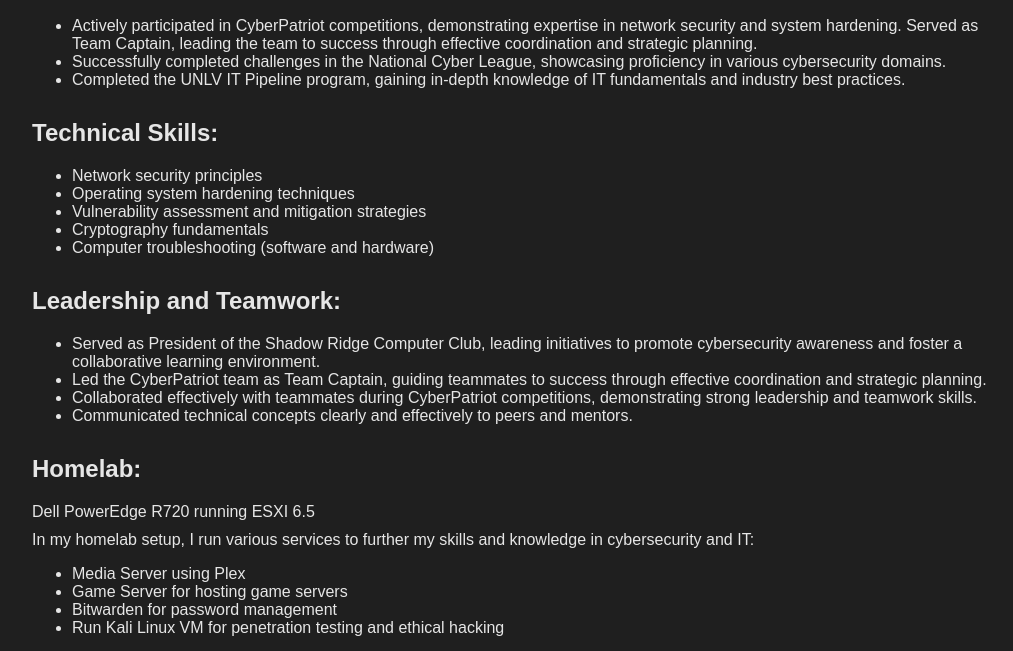
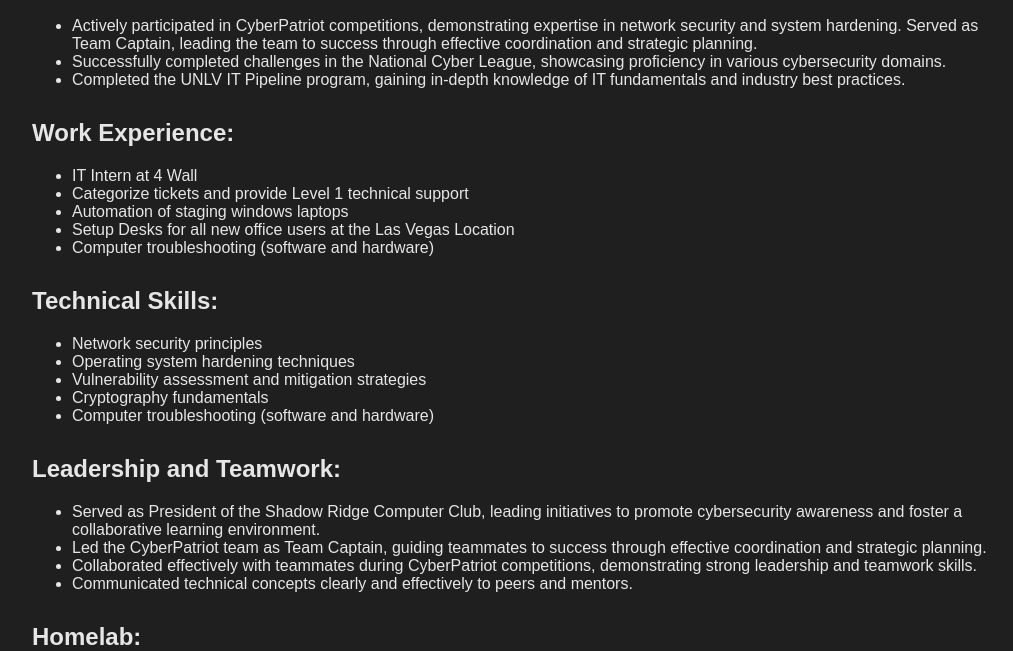
Before and after one commit to Ravager2019/Ravager2019.github.io, a plain HTML site: page experience.html in a window 1280 px wide. Shown: the part 149-800 px from the top of the page, without its empty margins (128-1141 px from the left). Drawn offline with Linux system fonts and the light colour scheme.

Commit message:
update with more job exp

```diff
--- a/experience.html
+++ b/experience.html
@@ -22,6 +22,17 @@
                 <li>Actively participated in CyberPatriot competitions, demonstrating expertise in network security and system hardening. Served as Team Captain, leading the team to success through effective coordination and strategic planning.</li>
                 <li>Successfully completed challenges in the National Cyber League, showcasing proficiency in various cybersecurity domains.</li>
                 <li>Completed the UNLV IT Pipeline program, gaining in-depth knowledge of IT fundamentals and industry best practices.</li>
+            </ul>
+        </section>
+
+        <section class="section">
+            <h2>Work Experience:</h2>
+            <ul>
+                <li>IT Intern at 4 Wall</li>
+                <li>Categorize tickets and provide Level 1 technical support</li>
+                <li>Automation of staging windows laptops</li>
+                <li>Setup Desks for all new office users at the Las Vegas Location</li>
+                <li>Computer troubleshooting (software and hardware)</li>
             </ul>
         </section>
 
```
